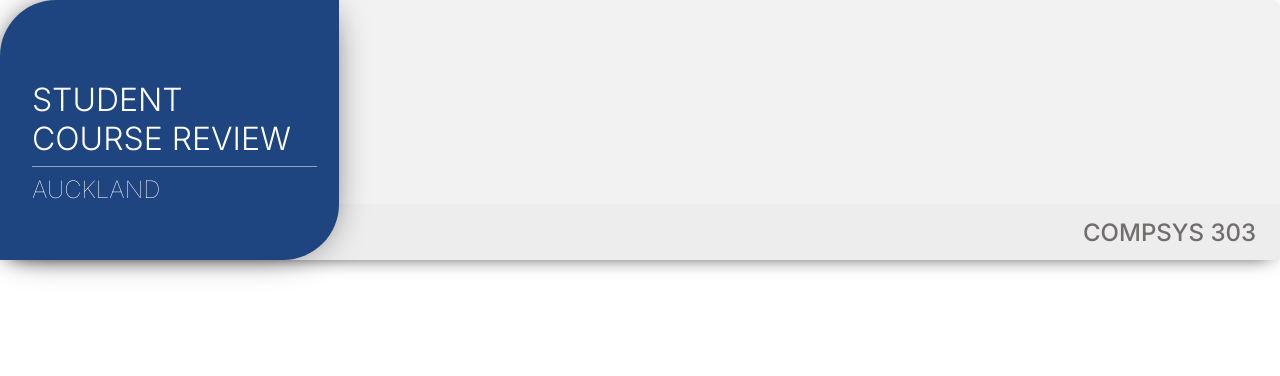
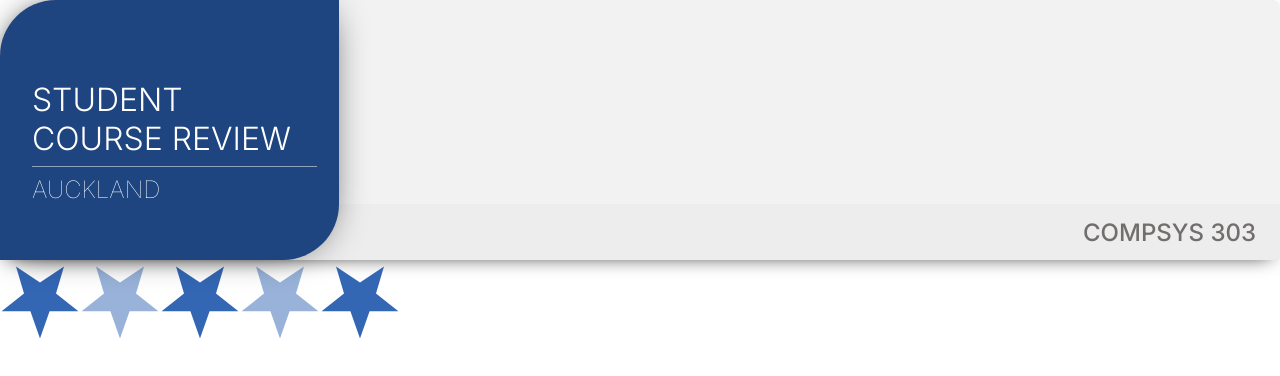
Before and after one commit to jxav22/student-course-review, a Next.js app: page /review in a window 1280 px wide. Shown: the top 376 px of the page. Built offline with nearby package versions, Linux system fonts and the light colour scheme.

Commit message:
started created a star rating

```diff
--- a/src/app/review/page.tsx
+++ b/src/app/review/page.tsx
@@ -2,11 +2,13 @@ import Image from 'next/image'
 import styles from './page.module.css'
 import Logo from '../ui/ReviewHeader/Logo/Logo'
 import ReviewHeader from '../ui/ReviewHeader/ReviewHeader'
+import StarRating from '../ui/StarRating/StarRating'
 
 export default function Home() {
   return (
     <main>
         <ReviewHeader/>
+        <StarRating/>
     </main>
   )
 }
--- /dev/null
+++ b/src/app/ui/StarRating/Star/Star.module.css
@@ -0,0 +1,17 @@
+.star {
+    transform: rotate(180deg);
+    width: 10vh;
+    height: 10vh;
+}
+
+.star > path {
+    fill: #3367B4;
+}
+
+.isActive {
+    opacity: 100%;
+}
+
+.isInactive {
+    opacity: 50%;
+}
--- /dev/null
+++ b/src/app/ui/StarRating/Star/Star.tsx
@@ -0,0 +1,19 @@
+import React from "react";
+import styles from "./Star.module.css";
+
+type Props = {
+  isActive: boolean;
+};
+
+export default function Star({ isActive }: Props) {
+  return (
+    <svg
+      className={`${styles.star} ${
+        isActive ? styles.isActive : styles.isInactive
+      }`}
+      viewBox="0 0 50 50"
+    >
+      <path d="m25,1 6,17h18l-14,11 5,17-15-10-15,10 5-17-14-11h18z" />
+    </svg>
+  );
+}
--- /dev/null
+++ b/src/app/ui/StarRating/StarRating.module.css
@@ -0,0 +1,15 @@
+.star {
+    transform: rotate(180deg);
+    width: 10vh;
+    height: 10vh;
+
+    opacity: 50%;
+}
+
+.star > path {
+    fill: #3367B4;
+}
+
+.isActive > .star {
+    opacity: 100%;
+}
--- /dev/null
+++ b/src/app/ui/StarRating/StarRating.tsx
@@ -0,0 +1,15 @@
+import React from "react";
+import styles from "./StarRating.module.css";
+import Star from "./Star/Star";
+
+type Props = {};
+
+export default function StarRating({}: Props) {
+  return <>
+    <Star isActive={true}/>
+    <Star isActive={false}/>
+    <Star isActive={true}/>
+    <Star isActive={false}/>
+    <Star isActive={true}/>
+  </>
+}
```
